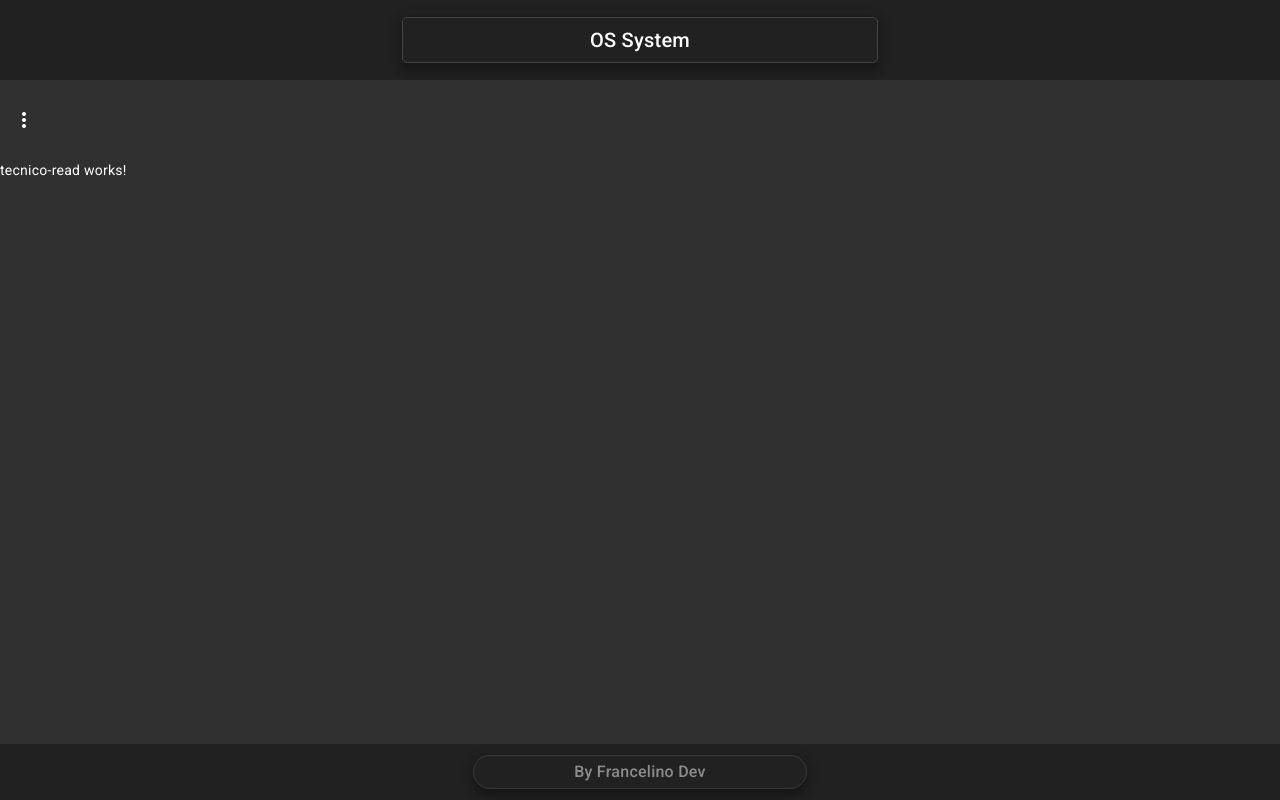
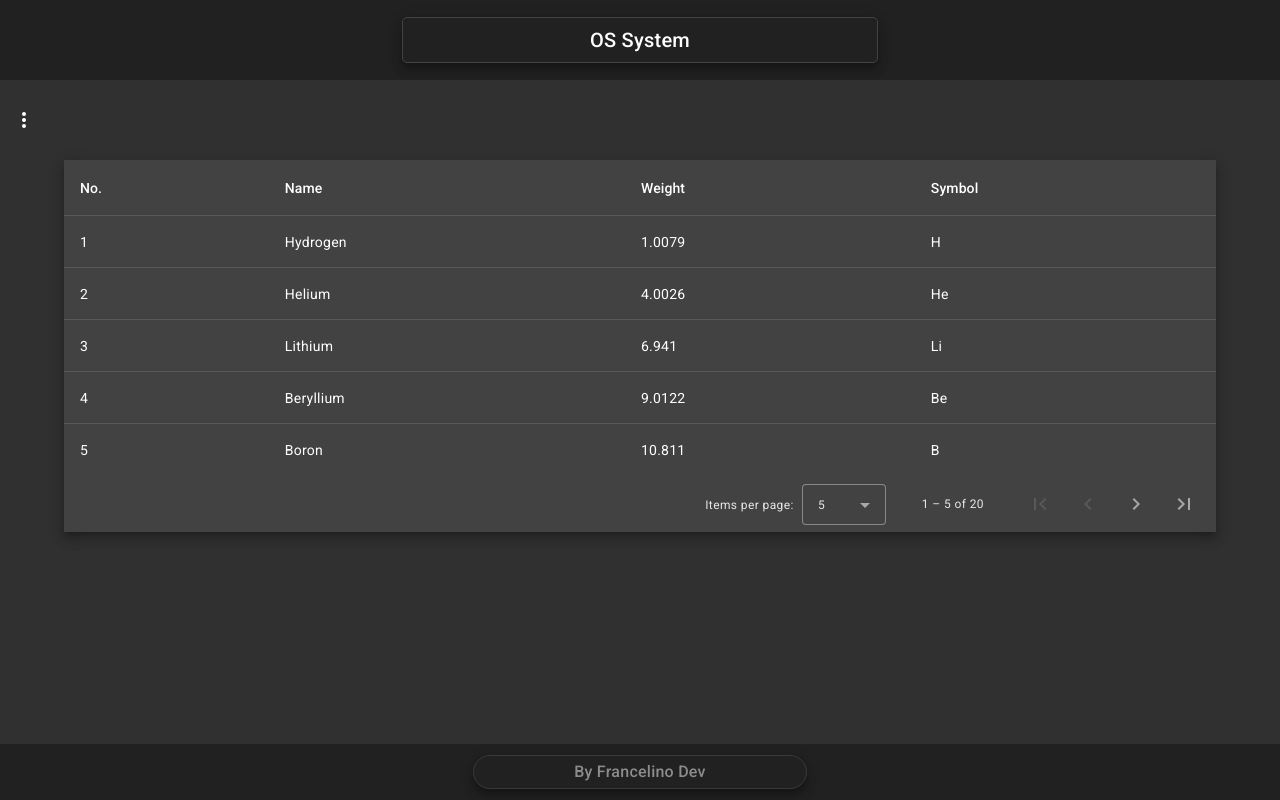
Before and after one commit to francelinom/ordem-servico, an Angular app: page /tecnicos in a window 1280 px wide. Built offline with nearby package versions, Linux system fonts and the light colour scheme.

Commit message:
feat tabela de tecnico

```diff
--- a/src/app/views/components/tecnico/tecnico-read/tecnico-read.component.css
+++ b/src/app/views/components/tecnico/tecnico-read/tecnico-read.component.css
@@ -0,0 +1,9 @@
+.container {
+    width: 90%;
+    margin-right: auto;
+    margin-left: auto;
+}
+
+table {
+    width: 100%;
+}
--- a/src/app/views/components/tecnico/tecnico-read/tecnico-read.component.html
+++ b/src/app/views/components/tecnico/tecnico-read/tecnico-read.component.html
@@ -1 +1,36 @@
-<p>tecnico-read works!</p>
+<div class="mat-elevation-z8 container">
+    <table mat-table [dataSource]="dataSource">
+
+      <!-- Position Column -->
+      <ng-container matColumnDef="position">
+        <th mat-header-cell *matHeaderCellDef> No. </th>
+        <td mat-cell *matCellDef="let element"> {{element.position}} </td>
+      </ng-container>
+
+      <!-- Name Column -->
+      <ng-container matColumnDef="name">
+        <th mat-header-cell *matHeaderCellDef> Name </th>
+        <td mat-cell *matCellDef="let element"> {{element.name}} </td>
+      </ng-container>
+
+      <!-- Weight Column -->
+      <ng-container matColumnDef="weight">
+        <th mat-header-cell *matHeaderCellDef> Weight </th>
+        <td mat-cell *matCellDef="let element"> {{element.weight}} </td>
+      </ng-container>
+
+      <!-- Symbol Column -->
+      <ng-container matColumnDef="symbol">
+        <th mat-header-cell *matHeaderCellDef> Symbol </th>
+        <td mat-cell *matCellDef="let element"> {{element.symbol}} </td>
+      </ng-container>
+
+      <tr mat-header-row *matHeaderRowDef="displayedColumns"></tr>
+      <tr mat-row *matRowDef="let row; columns: displayedColumns;"></tr>
+    </table>
+
+    <mat-paginator [pageSizeOptions]="[5, 10, 20]"
+                   showFirstLastButtons
+                   aria-label="Select page of periodic elements">
+    </mat-paginator>
+</div>
--- a/src/app/views/components/tecnico/tecnico-read/tecnico-read.component.ts
+++ b/src/app/views/components/tecnico/tecnico-read/tecnico-read.component.ts
@@ -1,10 +1,49 @@
-import { Component } from '@angular/core';
+import { AfterViewInit, Component, ViewChild } from '@angular/core';
+import { MatPaginator } from '@angular/material/paginator';
+import { MatTableDataSource } from '@angular/material/table';
 
 @Component({
   selector: 'app-tecnico-read',
   templateUrl: './tecnico-read.component.html',
   styleUrls: ['./tecnico-read.component.css']
 })
-export class TecnicoReadComponent {
+export class TecnicoReadComponent implements AfterViewInit {
+  displayedColumns: string[] = ['position', 'name', 'weight', 'symbol'];
+  dataSource = new MatTableDataSource<PeriodicElement>(ELEMENT_DATA);
 
+  @ViewChild(MatPaginator) paginator!: MatPaginator;
+
+  ngAfterViewInit() {
+    this.dataSource.paginator = this.paginator;
+  }
 }
+
+export interface PeriodicElement {
+  name: string;
+  position: number;
+  weight: number;
+  symbol: string;
+}
+
+const ELEMENT_DATA: PeriodicElement[] = [
+  {position: 1, name: 'Hydrogen', weight: 1.0079, symbol: 'H'},
+  {position: 2, name: 'Helium', weight: 4.0026, symbol: 'He'},
+  {position: 3, name: 'Lithium', weight: 6.941, symbol: 'Li'},
+  {position: 4, name: 'Beryllium', weight: 9.0122, symbol: 'Be'},
+  {position: 5, name: 'Boron', weight: 10.811, symbol: 'B'},
+  {position: 6, name: 'Carbon', weight: 12.0107, symbol: 'C'},
+  {position: 7, name: 'Nitrogen', weight: 14.0067, symbol: 'N'},
+  {position: 8, name: 'Oxygen', weight: 15.9994, symbol: 'O'},
+  {position: 9, name: 'Fluorine', weight: 18.9984, symbol: 'F'},
+  {position: 10, name: 'Neon', weight: 20.1797, symbol: 'Ne'},
+  {position: 11, name: 'Sodium', weight: 22.9897, symbol: 'Na'},
+  {position: 12, name: 'Magnesium', weight: 24.305, symbol: 'Mg'},
+  {position: 13, name: 'Aluminum', weight: 26.9815, symbol: 'Al'},
+  {position: 14, name: 'Silicon', weight: 28.0855, symbol: 'Si'},
+  {position: 15, name: 'Phosphorus', weight: 30.9738, symbol: 'P'},
+  {position: 16, name: 'Sulfur', weight: 32.065, symbol: 'S'},
+  {position: 17, name: 'Chlorine', weight: 35.453, symbol: 'Cl'},
+  {position: 18, name: 'Argon', weight: 39.948, symbol: 'Ar'},
+  {position: 19, name: 'Potassium', weight: 39.0983, symbol: 'K'},
+  {position: 20, name: 'Calcium', weight: 40.078, symbol: 'Ca'},
+];
--- a/src/app/views/components/template/nav/nav.component.html
+++ b/src/app/views/components/template/nav/nav.component.html
@@ -4,7 +4,7 @@
             <a mat-list-item routerLink="/">
                 <i class="material-icons">home</i> Home
             </a>
-            <a mat-list-item routerLink="/tecnicos">
+            <a mat-list-item routerLink="tecnicos">
                 <i class="material-icons">work</i> Tecnico
             </a>
             <a mat-list-item routerLink="/">
```
